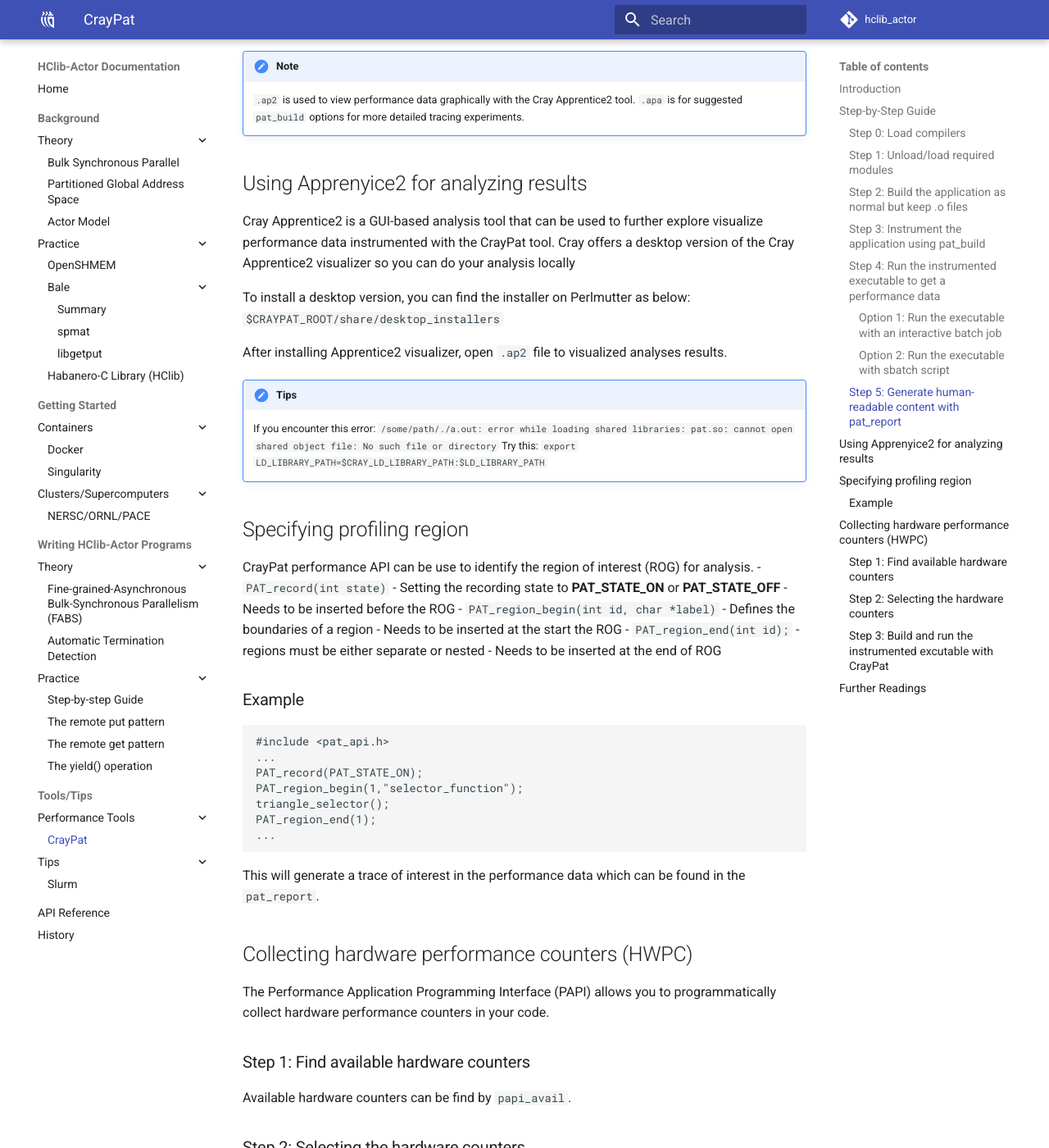
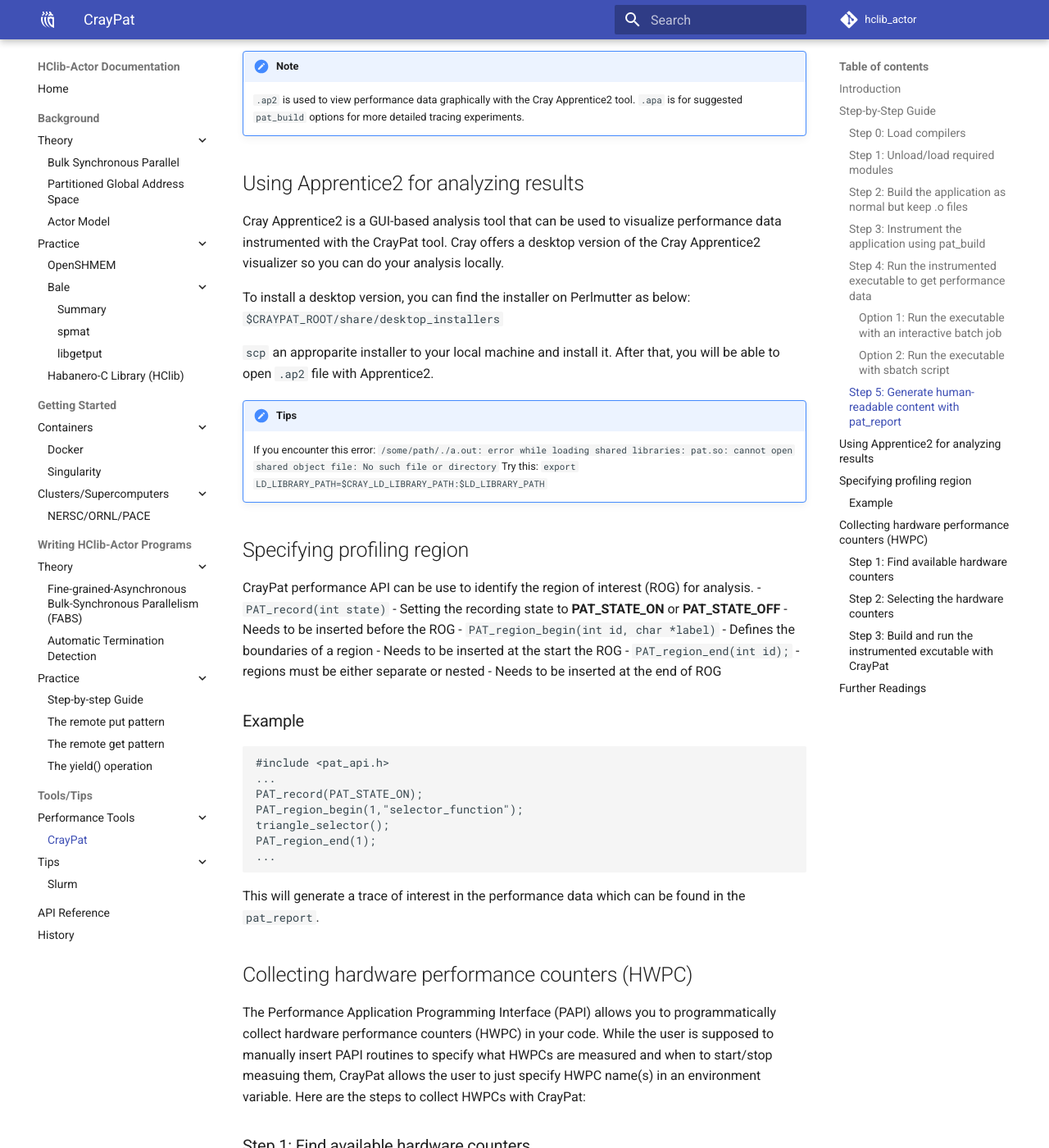
Before and after one commit to ahayashi/hclib-actor, an MkDocs documentation site: the page built from doc/markdowns/tools/craypat.md, in a window 1280 px wide and 1400 px high, scrolled down 2544 px. Shown: the whole window at 82% size. Built offline with MkDocs 1.6.1 and Material for MkDocs 9.7.7, drawn with Linux system fonts in a browser that asks for light colours; comment, search, counter and statistics services are not loaded; some of the changed text lies outside the part shown.

Commit message:
Update craypat.md

```diff
--- a/doc/markdowns/tools/craypat.md
+++ b/doc/markdowns/tools/craypat.md
@@ -50,7 +50,7 @@ pat_build triangle_selector
      - `-T -w`: trace function
         - e.g, `pat_build -w -T <FUNCTION>`
 
-### Step 4: Run the instrumented executable to get a performance data
+### Step 4: Run the instrumented executable to get performance data
 
 #### Option 1: Run the executable with an interactive batch job
 Allocating resources:
@@ -94,14 +94,14 @@ pat_report ./triangle_selector+pat+174621-8716327t
     `.ap2` is used to view performance data graphically with the Cray Apprentice2 tool.
     `.apa` is for suggested `pat_build` options for more detailed tracing experiments.
 
-## Using Apprenyice2 for analyzing results
+## Using Apprentice2 for analyzing results
 
-Cray Apprentice2 is a GUI-based analysis tool that can be used to further explore visualize performance data instrumented with the CrayPat tool. Cray offers a desktop version of the Cray Apprentice2 visualizer so you can do your analysis locally
+Cray Apprentice2 is a GUI-based analysis tool that can be used to visualize performance data instrumented with the CrayPat tool. Cray offers a desktop version of the Cray Apprentice2 visualizer so you can do your analysis locally.
 
 To install a desktop version, you can find the installer on Perlmutter as below:
 `$CRAYPAT_ROOT/share/desktop_installers`
 
-After installing Apprentice2 visualizer, open `.ap2` file to visualized analyses results.
+`scp` an approparite installer to your local machine and install it. After that, you will be able to open `.ap2` file with Apprentice2.
 
 !!! tips
 
@@ -135,7 +135,7 @@ This will generate a trace of interest in the performance data which can be foun
 
 ## Collecting hardware performance counters (HWPC)
 
-The Performance Application Programming Interface (PAPI) allows you to programmatically collect hardware performance counters in your code.
+The Performance Application Programming Interface (PAPI) allows you to programmatically collect hardware performance counters (HWPC) in your code. While the user is supposed to manually insert PAPI routines to specify what HWPCs are measured and when to start/stop measuing them, CrayPat allows the user to just specify HWPC name(s) in an environment variable. Here are the steps to collect HWPCs with CrayPat:
 
 ### Step 1: Find available hardware counters
 Available hardware counters can be find by `papi_avail`.
```
